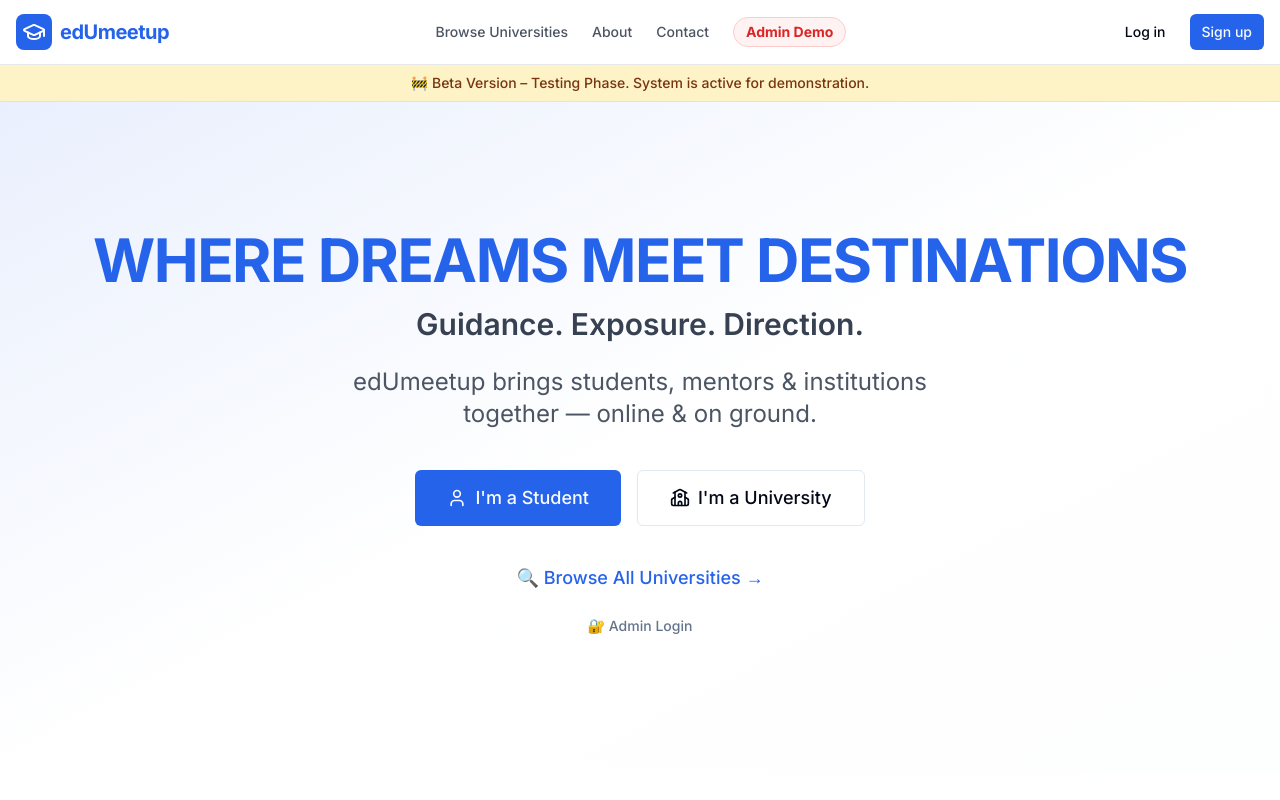
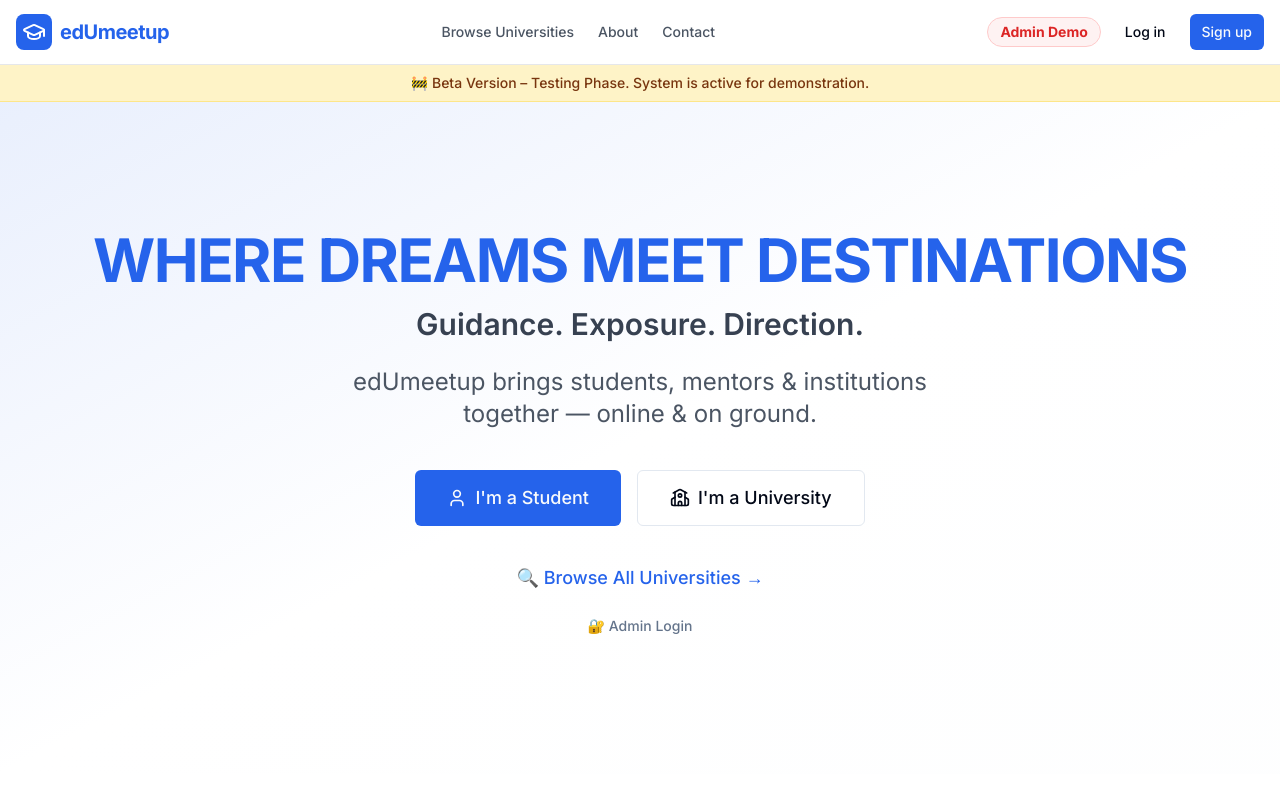
Before and after one commit to jmbuch19/edumeetup, a Next.js app: page / in a window 1280 px wide. Shown: the top 800 px of the page. Built offline with nearby package versions, Linux system fonts and the light colour scheme; no server answers.

Commit message:
UX Polish: Moved Admin Demo button to right-side Auth area for guaranteed visibility.

```diff
--- a/components/layout/header.tsx
+++ b/components/layout/header.tsx
@@ -62,14 +62,14 @@ export async function Header() {
                     <Link href="/contact" className="text-sm font-medium text-gray-600 hover:text-primary transition-colors">
                         Contact
                     </Link>
-                    {/* Admin Link for Demo Visibility */}
-                    <Link href="/admin/dashboard" className="text-sm font-bold text-red-600 hover:text-red-700 transition-colors border border-red-200 bg-red-50 px-3 py-1 rounded-full">
+
+                </nav>
+
+                <div className="hidden md:flex items-center gap-3">
+                    {/* Admin Demo Link - Always Visible */}
+                    <Link href="/admin/dashboard" className="text-sm font-bold text-red-600 hover:text-red-700 transition-colors border border-red-200 bg-red-50 px-3 py-1 rounded-full whitespace-nowrap">
                         Admin Demo
                     </Link>
-                </nav>
-
-                {/* Auth Buttons - Desktop */}
-                <div className="hidden md:flex items-center gap-3">
                     {user ? (
                         <div className="flex items-center gap-3">
                             <NotificationBell notifications={notifications} />
```
